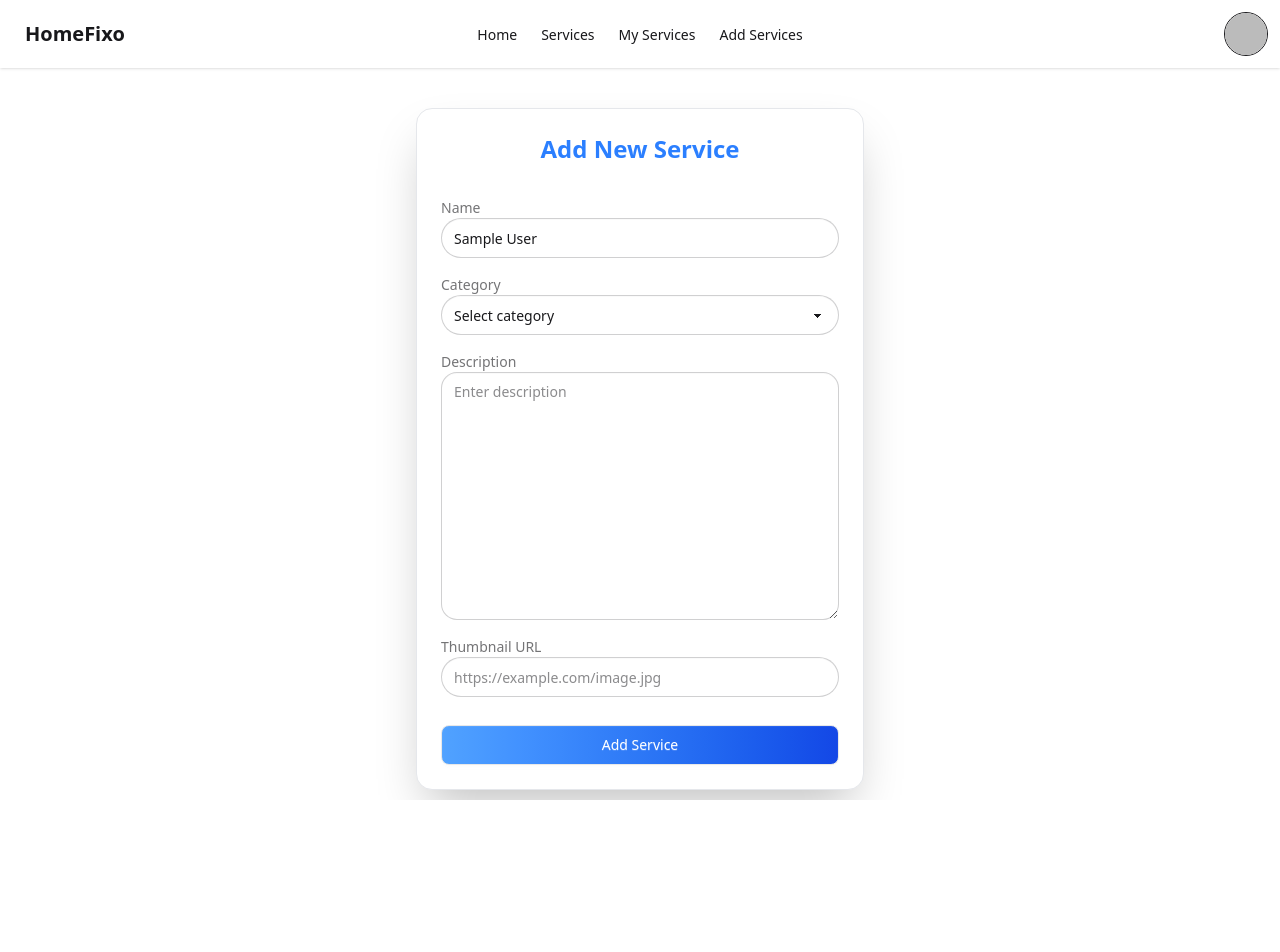
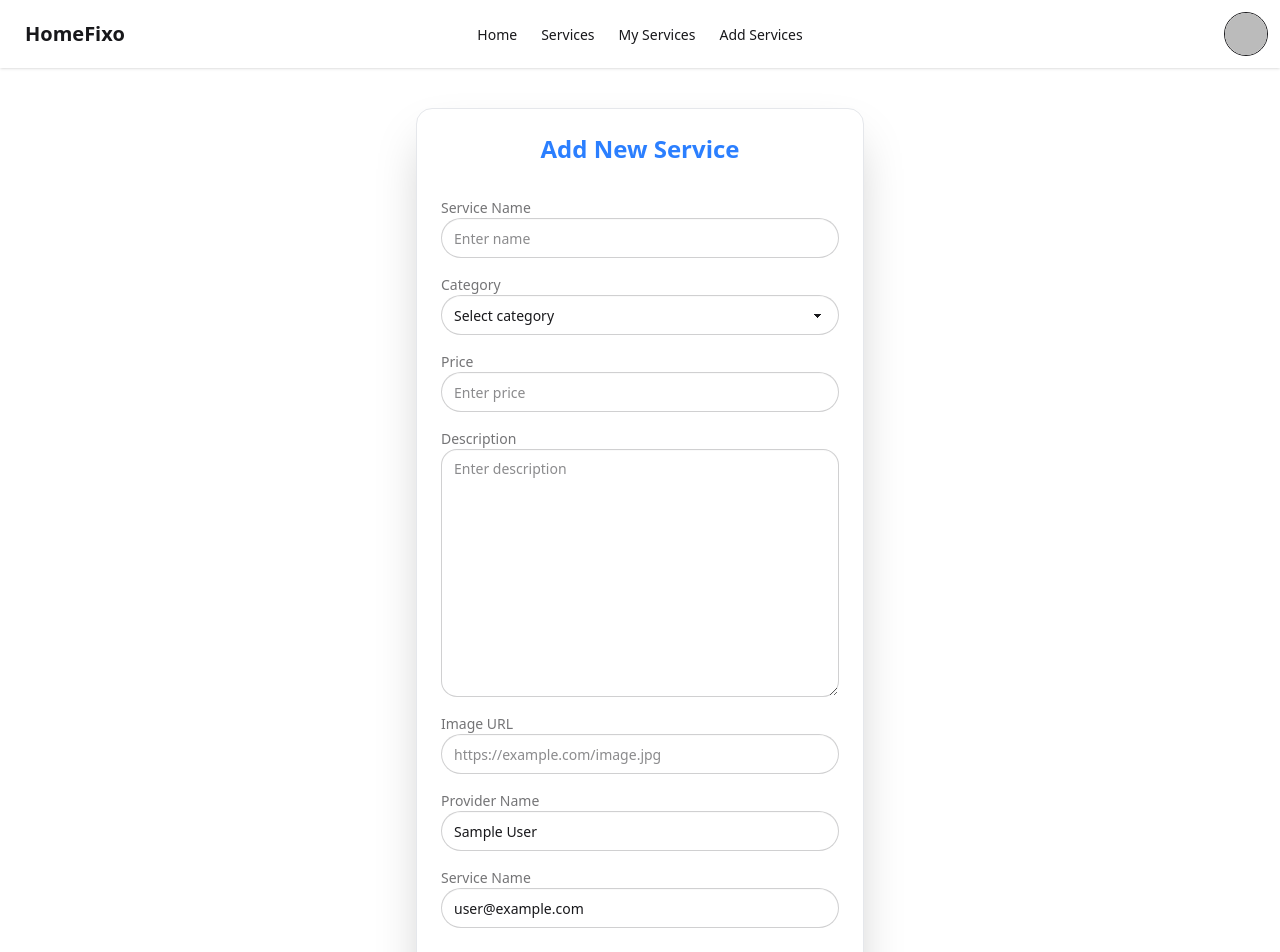
Before and after one commit to AmirDihan/HomeFixo-Client, a React (Vite) app: page /add-service in a window 1280 px wide. Shown: the top 952 px of the page. Before the commit the page ends 800 px from the top, so only its background shows below. Built offline with nearby package versions, Linux system fonts and the light colour scheme; no server answers; sample sign-in values are in the browser's storage.

Commit message:
Adding a new Service functionality is implemented

```diff
--- a/src/pages/AddService/AddService.jsx
+++ b/src/pages/AddService/AddService.jsx
@@ -3,22 +3,57 @@ import { use } from "react";
 import AuthContext from "../../context/AuthContext";
 
 const AddService = () => {
-  const {user} = use(AuthContext)
+  const { user } = use(AuthContext);
   // console.log(user)
+
+  const handleAddService = (event) => {
+    event.preventDefault()
+
+    const formData = {
+      servieName : event.target.serviceName.value,
+      category: event.target.category.value,
+      price: event.target.price.value,
+      description: event.target.description.value,
+      imageUrl: event.target.imageUrl.value,
+      providerName: event.target.providerName.value,
+      email: event.target.email.value,
+      created_at: new Date()
+    }
+
+    fetch('http://localhost:3000/service', {
+      method: "POST",
+      headers: {
+        "Content-Type" : "application/json",
+      },
+      body: JSON.stringify(formData)
+    })
+    .then(res => res.json())
+    .then(data => {
+      console.log(data)
+    })
+    .catch(error => {
+      console.log(error)
+    })
+
+    event.target.reset()
+
+  };
   return (
     <div className="card border border-gray-200 bg-base-100 w-full max-w-md mx-auto shadow-2xl rounded-2xl mt-10">
       <div className="card-body p-6 relative">
-        <h2 className="text-2xl font-bold text-center text-blue-500 mb-6">Add New Service</h2>
-        <form className="space-y-4">
-          {/* Name Field */}
+        <h2 className="text-2xl font-bold text-center text-blue-500 mb-6">
+          Add New Service
+        </h2>
+        <form onSubmit={handleAddService} className="space-y-4">
+          {/* Service Name, Category, Price, Description, Image URL, Provider Name, Email */}
+
+          {/* Service Name Field */}
           <div>
-            <label className="label font-medium">Name</label>
+            <label className="label font-medium">Service Name</label>
             <input
               type="text"
-              name="name"
-              defaultValue={user.displayName}
+              name="serviceName"
               required
-              readOnly
               className="input w-full rounded-full focus:border-0 focus:outline-gray-200"
               placeholder="Enter name"
             />
@@ -47,6 +82,18 @@ const AddService = () => {
             </select>
           </div>
 
+          {/* Price Field */}
+          <div>
+            <label className="label font-medium">Price</label>
+            <input
+              type="text"
+              name="price"
+              required
+              className="input w-full rounded-full focus:border-0 focus:outline-gray-200"
+              placeholder="Enter price"
+            />
+          </div>
+
           {/* Description Textarea */}
           <div>
             <label className="label font-medium">Description</label>
@@ -61,13 +108,39 @@ const AddService = () => {
 
           {/* Thumbnail URL */}
           <div>
-            <label className="label font-medium">Thumbnail URL</label>
+            <label className="label font-medium">Image URL</label>
             <input
               type="url"
-              name="thumbnail"
+              name="imageUrl"
               required
               className="input w-full rounded-full focus:border-0 focus:outline-gray-200"
               placeholder="https://example.com/image.jpg"
+            />
+          </div>
+
+          {/* Provider Name Field */}
+          <div>
+            <label className="label font-medium">Provider Name</label>
+            <input
+              type="text"
+              name="providerName"
+              defaultValue={user.displayName}
+              readOnly
+              required
+              className="input w-full rounded-full focus:border-0 focus:outline-gray-200"
+            />
+          </div>
+
+          {/* Email Field */}
+          <div>
+            <label className="label font-medium">Service Name</label>
+            <input
+              type="text"
+              name="email"
+              defaultValue={user.email}
+              readOnly
+              required
+              className="input w-full rounded-full focus:border-0 focus:outline-gray-200"
             />
           </div>
 
```
